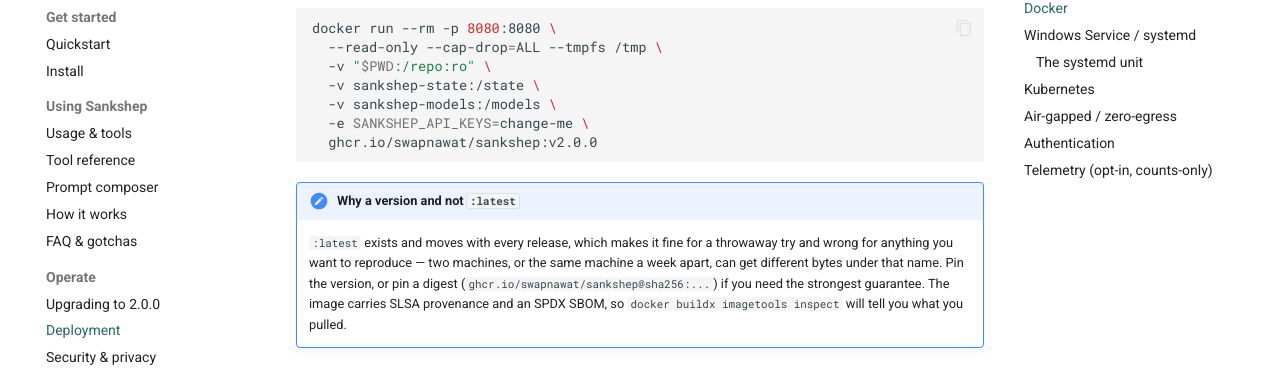
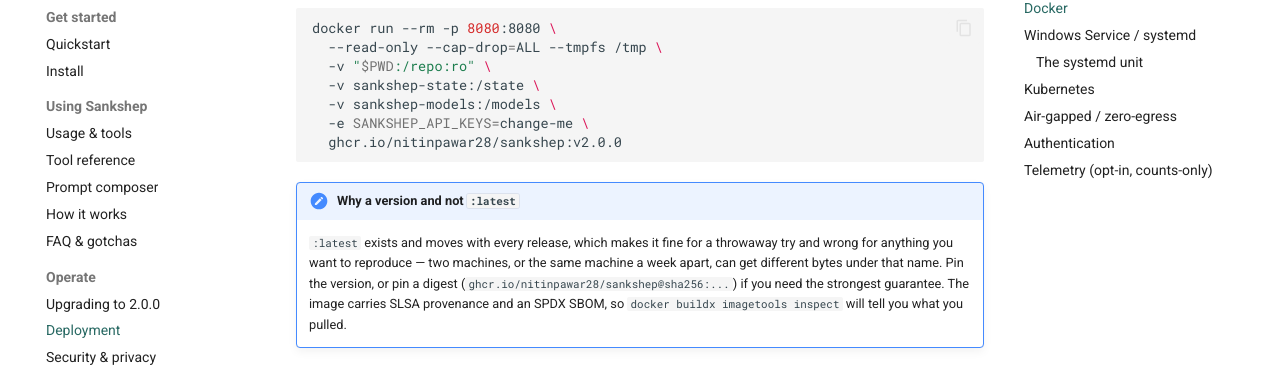
Before and after one commit to nitinpawar28/sankshep-docs, an MkDocs documentation site: the page built from docs/deployment.md, in a window 1280 px wide and 900 px high, scrolled down 937 px. Shown: the part 127-498 px from the top of the window. Built offline with MkDocs 1.6.1 and Material for MkDocs 9.7.7, drawn with Linux system fonts in a browser that asks for light colours; comment, search, counter and statistics services are not loaded.

Commit message:
docs: point the container recipe back at nitinpawar28
The repository moved into a GitHub organisation on 2026-09-09 and back to the personal account on
2026-09-10 - the organisation had one member so it added no continuity, and it invalidated the nuget.org
Trusted Publishing policy, which is keyed to the GitHub owner, stopping the v2.0.0 release at the
credential exchange with nothing published.

So the two references I updated to the organisation two commits ago are wrong again. Both are in the
docker run recipe: the image tag and the digest-pinning example.

This is the second time in one day this file has had its registry owner rewritten, which is an argument
for the product repository's approach - its HelmChartTests and ImagePinTests assert the FORM of an image
reference and never the owner, so they passed unchanged through both moves. Nothing here can do that; a
docs repository has no build to fail.

mkdocs build --strict passes.

Co-Authored-By: Claude Opus 5 (1M context) <noreply@anthropic.com>

````diff
--- a/docs/deployment.md
+++ b/docs/deployment.md
@@ -45,14 +45,14 @@ docker run --rm -p 8080:8080 \
   -v sankshep-state:/state \
   -v sankshep-models:/models \
   -e SANKSHEP_API_KEYS=change-me \
-  ghcr.io/swapnawat/sankshep:v2.0.0
+  ghcr.io/nitinpawar28/sankshep:v2.0.0
 ```
 
 !!! note "Why a version and not `:latest`"
     `:latest` exists and moves with every release, which makes it fine for a throwaway try and wrong for
     anything you want to reproduce — two machines, or the same machine a week apart, can get different
     bytes under that name. Pin the version, or pin a digest
-    (`ghcr.io/swapnawat/sankshep@sha256:...`) if you need the strongest guarantee. The image carries SLSA
+    (`ghcr.io/nitinpawar28/sankshep@sha256:...`) if you need the strongest guarantee. The image carries SLSA
     provenance and an SPDX SBOM, so `docker buildx imagetools inspect` will tell you what you pulled.
 
 `--read-only --cap-drop=ALL` are the flags that actually harden the container, and **an image cannot set
````
